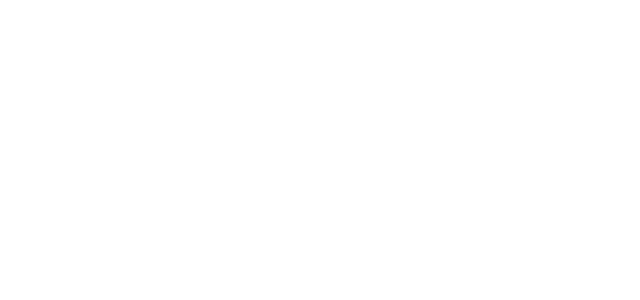
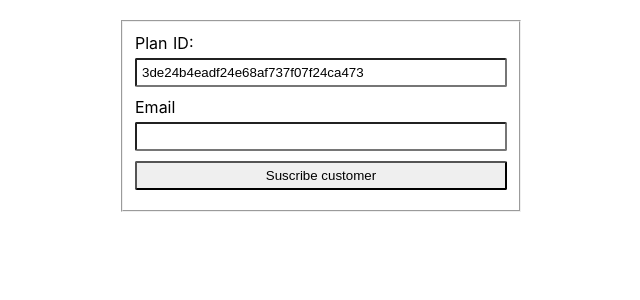
Before and after one commit to andresdameson/nuxt-mercadopago-example, a Nuxt app in the folder frontend/: page /subscribe-customer in a window 1280 px wide. Before the commit this address had no page. Shown: the top 300 px of the page, without its empty margins (319-959 px from the left). Built offline with nearby package versions, Linux system fonts and the light colour scheme.

Commit message:
Add a subscribe customer example

```diff
--- /dev/null
+++ b/frontend/pages/subscribe-customer.vue
@@ -0,0 +1,95 @@
+<template>
+  <form @submit.prevent="subscribe">
+    <fieldset>
+      <ul>
+        <li>
+          <label for="planId">Plan ID:</label>
+          <input
+            v-model="planId"
+            id="planId"
+            name="planId"
+            type="text"
+          />
+        </li>
+        <li>
+          <label for="customerEmail">Email</label>
+          <input
+            v-model="customerEmail"
+            id="customerEmail"
+            name="customerEmail"
+            type="email"
+          />
+        </li>
+      </ul>
+
+      <pre v-if="subscription">{{ subscription }}</pre>
+
+      <input type="submit" value="Suscribe customer" />
+    </fieldset>
+  </form>
+</template>
+
+<script>
+export default {
+
+  data () {
+    return {
+      planId: '3de24b4eadf24e68af737f07f24ca473',
+      customerEmail: '',
+      customer: null,
+      subscription: null
+    }
+  },
+
+  methods: {
+    async subscribe () {
+      try {
+        this.customer = await this.$axios.$get(
+          'get-customer-by-email', {
+            params: {
+              email: this.customerEmail
+            }
+          }
+        )
+        if (!this.customer) {
+          throw new Error('There\'s no customer with that email address.')
+        }
+        this.subscription = await this.$axios.$post(
+          'subscribe-customer', {
+            plan_id: this.planId,
+            customer_id: this.customer.id
+          }
+        )
+        alert('The customer has been subscribed!')
+      } catch(error) {
+        alert(error)
+        event.preventDefault()
+      }
+    }
+  }
+}
+</script>
+
+<style>
+form {
+  max-width: 400px;
+  margin: 20px auto;
+}
+ul {
+  padding-left: 0;
+}
+li {
+  list-style-type: none;
+}
+label {
+  display: block;
+  margin-top: 5px;
+}
+input {
+  display: block;
+  width: 100%;
+  border-radius: 2px;
+  padding: 5px;
+  margin: 5px 0 10px 0;
+}
+</style>
```
Also changed, not shown: frontend/pages/README.md, 1 other file (tests, documents, lock files or other folders).
